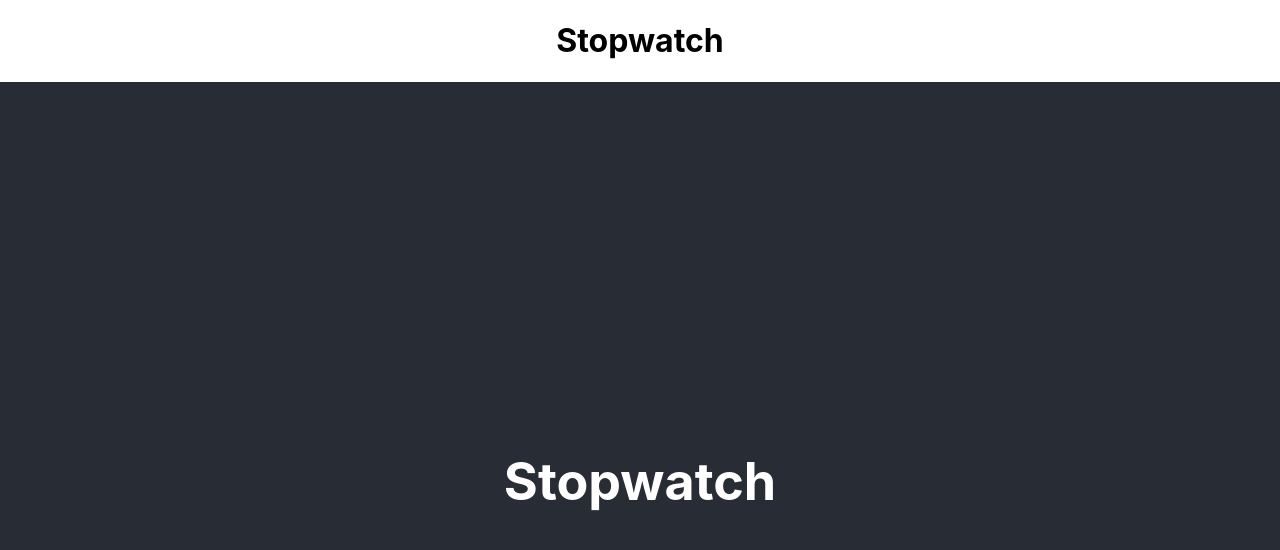
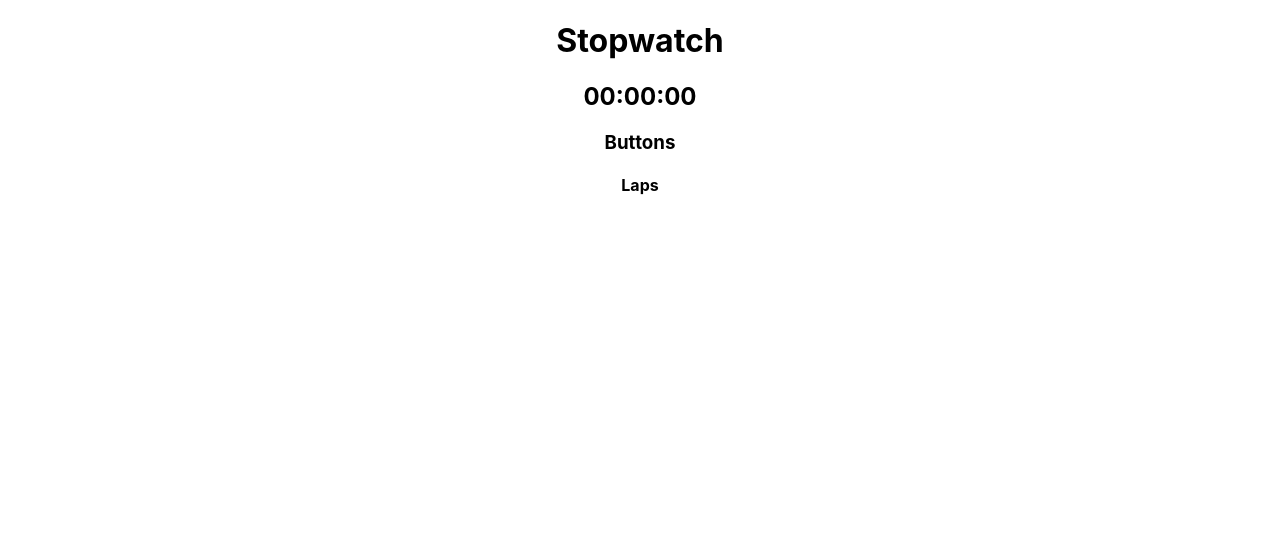
Before and after one commit to leah8/Stopwatch, a React (Create React App) app in the folder my-app/: page / in a window 1280 px wide. Shown: the top 550 px of the page. Built offline with nearby package versions, Linux system fonts and the light colour scheme.

Commit message:
add basic stopwatch components

```diff
--- a/my-app/src/App.js
+++ b/my-app/src/App.js
@@ -1,14 +1,17 @@
 import React from 'react';
 import './App.css';
-import AppTitle from './AppTitle'
+import AppTitle from './components/AppTitle'
+import Timer from './components/Timer'
+import Buttons from './components/Buttons'
+import Laps from './components/Laps'
 
 function App() {
   return (
     <div className="App">
     <AppTitle />
-      <header className="App-header">
-        <h1>Stopwatch</h1>
-      </header>
+    <Timer />
+    <Buttons />
+    <Laps />
     </div>
   );
 }
--- /dev/null
+++ b/my-app/src/components/Buttons.js
@@ -0,0 +1,9 @@
+import React from 'react';
+
+function Buttons () {
+    return (
+        <h3>Buttons</h3>
+    )
+}
+
+export default Buttons
--- /dev/null
+++ b/my-app/src/components/Laps.js
@@ -0,0 +1,9 @@
+import React from 'react';
+
+function Laps () {
+    return (
+        <h4>Laps</h4>
+    )
+}
+
+export default Laps
--- /dev/null
+++ b/my-app/src/components/Timer.js
@@ -0,0 +1,9 @@
+import React from 'react';
+
+function Timer () {
+    return (
+        <h2>00:00:00</h2>
+    )
+}
+
+export default Timer
```
Also changed, not shown: my-app/src/components/AppTitle.js (renamed from my-app/src/AppTitle.js).
